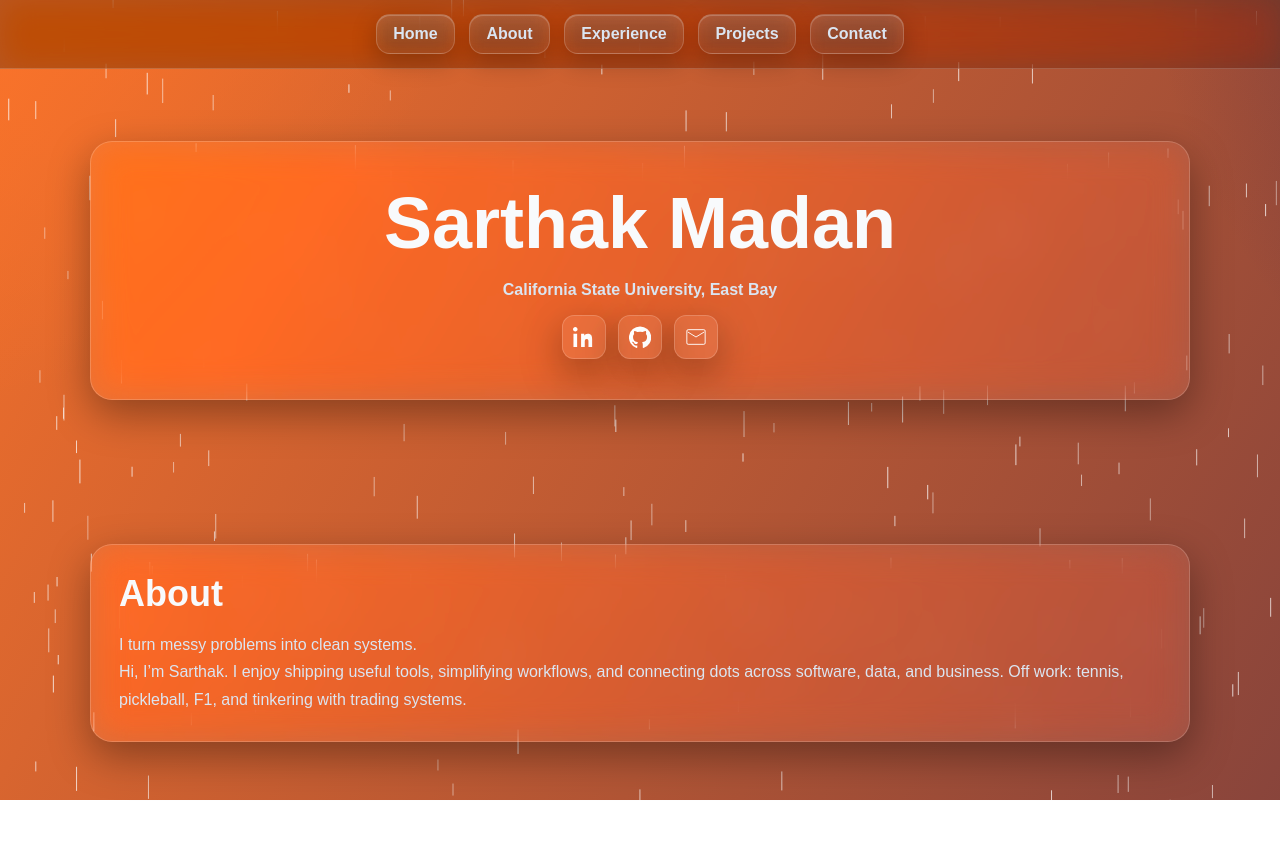
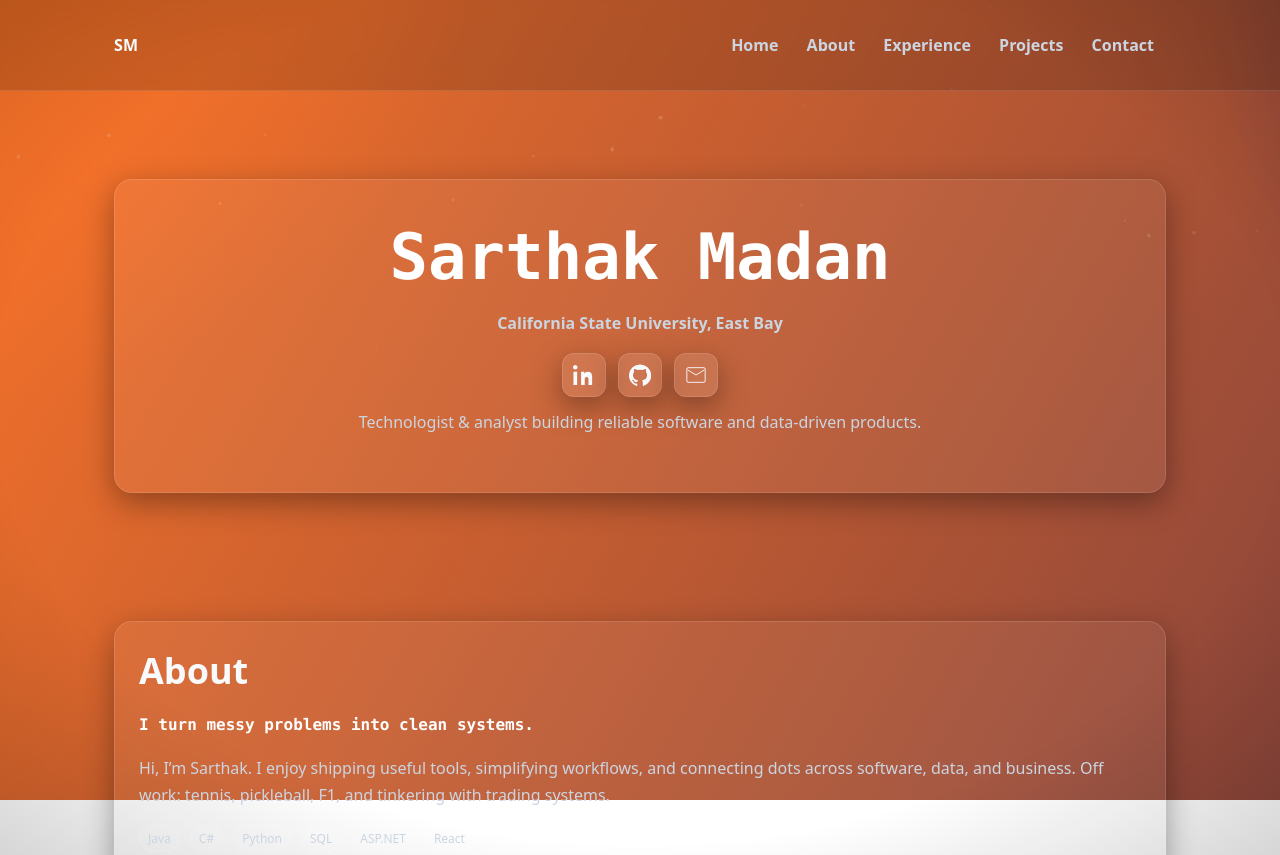
Before and after one commit to SarthakMadan6/sarthakmadan6.github.io, a plain HTML site: page index.html in a window 1280 px wide. Shown: the top 855 px of the page. Drawn offline with Linux system fonts and the light colour scheme.

Commit message:
Update index.html

```diff
--- a/index.html
+++ b/index.html
@@ -4,127 +4,143 @@
   <meta charset="utf-8" />
   <meta name="viewport" content="width=device-width, initial-scale=1" />
   <title>Sarthak Madan — Portfolio</title>
-  <meta name="description" content="Interactive one-page portfolio of Sarthak Madan — software & data-driven builder." />
-  <link rel="canonical" href="https://sarthakmadan.space/" />
-  <meta name="theme-color" content="#FF7529" />
-  <meta property="og:title" content="Sarthak Madan — Portfolio" />
-  <meta property="og:description" content="Interactive one-page portfolio with projects, experience, and contact." />
-  <meta property="og:url" content="https://sarthakmadan.space/" />
-  <meta name="twitter:card" content="summary" />
-
+  <meta name="description" content="Interactive one‑page portfolio of Sarthak Madan" />
   <style>
+    /* ====== Theme & Reset ====== */
     :root{
-      --bg1:#FF7529;       /* given orange */
-      --bg2:#291D4A;       /* given deep violet */
+      --bg1:#FF7529;           /* orange */
+      --bg2:#291D4A;           /* deep violet */
       --text:#f8fafc;
-      --muted:#dbe5f1;
-      --card:rgba(255,255,255,.08);
-      --card-border:rgba(255,255,255,.18);
-      --shadow:0 14px 40px rgba(0,0,0,.35);
+      --muted:#cbd5e1;
+      --card: rgba(255,255,255,.06);
+      --card-border: rgba(255,255,255,.12);
+      --accent:#FFD29E;        /* warm accent derived from bg1 */
+      --accent2:#B7A3FF;       /* cool accent derived from bg2 */
+      --shadow:0 10px 30px rgba(0,0,0,.35);
       --max:1100px;
     }
-    *{box-sizing:border-box;margin:0;padding:0}
+    *{box-sizing:border-box}
     html,body{height:100%}
-    body{font-family:Arial, Helvetica, sans-serif;color:var(--text);overflow-x:hidden}
+    body{margin:0;font-family:ui-sans-serif, system-ui, -apple-system,"Segoe UI", Roboto, Helvetica, Arial; color:var(--text); overflow-x:hidden}
+    a{color:inherit}
 
-    /* ===== Animated flowing background (FF7529 + 291D4A) ===== */
-    .bg{position:fixed; inset:0; z-index:-2;
-      background:
-        radial-gradient(35% 45% at 20% 20%, color-mix(in oklab, var(--bg1) 90%, #fff 0%) 0%, transparent 70%),
-        radial-gradient(45% 60% at 80% 30%, color-mix(in oklab, var(--bg2) 90%, #000 0%) 0%, transparent 75%),
-        linear-gradient(120deg, var(--bg1), var(--bg2));
-      background-size: 220% 220%, 220% 220%, 200% 200%;
-      animation: flowA 18s ease-in-out infinite alternate, flowB 22s ease-in-out infinite alternate, hue 60s linear infinite;
-      filter: saturate(1.06) contrast(1.02);
+    /* ====== Animated flowing gradient background ====== */
+    .bg{
+      position:fixed; inset:0; z-index:-2;
+      background: radial-gradient(35% 45% at 20% 20%, color-mix(in oklab, var(--bg1) 80%, #fff 0%) 0%, transparent 70%),
+                  radial-gradient(40% 55% at 80% 30%, color-mix(in oklab, var(--bg2) 85%, #000 0%) 0%, transparent 75%),
+                  linear-gradient(120deg, var(--bg1), var(--bg2));
+      background-size: 200% 200%, 200% 200%, 200% 200%;
+      animation: flowA 22s ease-in-out infinite alternate, flowB 28s ease-in-out infinite alternate, flowC 36s linear infinite;
+      filter: saturate(1.05) contrast(1.02);
     }
-    @keyframes flowA{from{background-position:0% 30%,50% 50%,0% 0%}to{background-position:100% 70%,50% 50%,100% 100%}}
-    @keyframes flowB{from{background-position:50% 50%,0% 70%,0% 0%}to{background-position:50% 50%,100% 30%,100% 100%}}
-    @keyframes hue{from{filter:hue-rotate(0deg)}to{filter:hue-rotate(1deg)}}
+    @keyframes flowA{ from{background-position: 0% 30%, 50% 50%, 0% 0%} to{background-position: 100% 70%, 50% 50%, 100% 100%} }
+    @keyframes flowB{ from{background-position: 50% 50%, 0% 70%, 0% 0%}  to{background-position: 50% 50%, 100% 30%, 100% 100%} }
+    @keyframes flowC{ from{filter:hue-rotate(0deg)} to{filter:hue-rotate(3deg)} }
 
-    /* ===== Fast, dense rain (canvas) ===== */
-    canvas#rain{position:fixed; inset:0; z-index:-1; pointer-events:none;}
+    /* Subtle vignette for depth */
+    .vignette{position:fixed; inset:-10vmax; pointer-events:none; z-index:-1;
+      background: radial-gradient(70% 70% at 50% 50%, transparent 60%, rgba(0,0,0,.25) 100%);
+    }
 
-    /* ===== Header / Nav (glass pills, no movement) ===== */
-    header{position:sticky; top:0; z-index:50; backdrop-filter: blur(16px) saturate(160%);
-      background: rgba(18,18,22,.28); border-bottom:1px solid var(--card-border)}
-    nav{display:flex; align-items:center; justify-content:center; gap:14px; padding:14px}
-    nav a{
-      display:inline-flex; align-items:center; justify-content:center; text-decoration:none; font-weight:800; color:var(--muted);
-      padding:10px 16px; border-radius:14px; border:1px solid var(--card-border);
-      background: linear-gradient(180deg, rgba(255,255,255,.16), rgba(255,255,255,.06));
-      box-shadow: 0 8px 24px rgba(0,0,0,.25), inset 0 1px 0 rgba(255,255,255,.2);
-      backdrop-filter: blur(10px); transition: color .15s ease;
-      white-space:nowrap;
-    }
-    nav a:hover{color:#fff}
+    /* ====== Rain droplets canvas (soothing) ====== */
+    canvas#rain{position:fixed; inset:0; z-index:-1; pointer-events:none; opacity:.25;}
 
-    .section{padding:72px 0; max-width:var(--max); margin:0 auto}
-    .card{background:var(--card); border:1px solid var(--card-border); border-radius:22px; padding:28px; box-shadow: var(--shadow); backdrop-filter: blur(18px) saturate(140%)}
-    h1{font-size: clamp(36px, 7vw, 72px); margin-bottom:12px; text-align:center}
-    h2{font-size: clamp(24px, 4vw, 36px); margin-bottom:16px}
+    /* ====== Layout ====== */
+    .container{max-width:var(--max); margin:0 auto; padding:24px}
+    header{position:sticky; top:0; backdrop-filter: blur(10px); background:rgba(0,0,0,.15); border-bottom:1px solid var(--card-border); z-index:10}
+    nav{display:flex; align-items:center; justify-content:space-between; gap:16px}
+    .brand{font-weight:900; letter-spacing:.3px}
+    .navlinks a{display:inline-block; padding:10px 12px; text-decoration:none; color:var(--muted); font-weight:600}
+    .navlinks a:hover{color:#fff}
+    .btn{display:inline-flex; align-items:center; gap:10px; padding:10px 14px; border-radius:14px; border:1px solid var(--card-border); background:var(--card); box-shadow:var(--shadow); text-decoration:none}
+    .section{padding:64px 0}
+    .card{background:var(--card); border:1px solid var(--card-border); border-radius:18px; padding:24px; box-shadow:var(--shadow)}
+    h1{font-size:clamp(34px,6vw,64px); margin:0 0 8px}
+    h2{font-size:clamp(24px,4vw,36px); margin:0 0 16px}
     p{line-height:1.7; color:var(--muted)}
     .center{text-align:center}
+    .grid{display:grid; gap:16px; grid-template-columns: repeat(auto-fill, minmax(260px, 1fr))}
+
+    /* Icons row */
     .icons{display:flex; gap:12px; justify-content:center; margin-top:12px}
-    .iconbtn{display:inline-flex; align-items:center; justify-content:center; width:44px; height:44px; border-radius:12px; border:1px solid var(--card-border);
-      background: var(--card); box-shadow: var(--shadow); color:#fff}
-    .iconbtn svg{width:22px; height:22px}
+    .iconbtn{display:inline-flex; align-items:center; justify-content:center; width:44px; height:44px; border-radius:12px; background:rgba(255,255,255,.1); border:1px solid var(--card-border); box-shadow:var(--shadow)}
+    .iconbtn:hover{transform:translateY(-2px)}
+    svg{width:22px; height:22px}
 
-    details{background:var(--card); border:1px solid var(--card-border); border-radius:16px; padding:16px; box-shadow: var(--shadow)}
+    /* Typewriter with binary flip */
+    .typer{font-family:ui-monospace, SFMono-Regular, Menlo, Monaco, Consolas, "Liberation Mono", monospace; color:#fff; font-weight:700}
+    .muted{color:var(--muted)}
+
+    /* Accordions for Experience/Projects */
+    details{background:var(--card); border:1px solid var(--card-border); border-radius:14px; padding:16px; box-shadow:var(--shadow)}
     details + details{margin-top:12px}
-    summary{cursor:pointer; list-style:none; display:flex; align-items:center; justify-content:space-between; gap:12px; font-weight:800}
+    summary{cursor:pointer; list-style:none; display:flex; align-items:center; justify-content:space-between; gap:12px; font-weight:700}
     summary::marker{display:none}
-    .tag{font-size:12px; padding:4px 8px; border-radius:999px; border:1px solid var(--card-border); background:rgba(255,255,255,.1); color:var(--muted)}
+    .tag{font-size:12px; padding:4px 8px; border-radius:999px; border:1px solid var(--card-border); background:rgba(255,255,255,.06); color:var(--muted)}
+
+    footer{border-top:1px solid var(--card-border); padding:32px 0; text-align:center; color:var(--muted)}
+    .chips{display:flex; gap:10px; flex-wrap:wrap}
 
     html{scroll-behavior:smooth}
   </style>
 </head>
 <body>
+  <!-- Animated background & rain layer -->
   <div class="bg" aria-hidden="true"></div>
+  <div class="vignette" aria-hidden="true"></div>
   <canvas id="rain"></canvas>
 
+  <!-- ====== Header / Nav (anchors scroll down the single page) ====== -->
   <header>
-    <nav>
-      <a class="nav-typer" href="#home" data-text="Home">Home</a>
-      <a class="nav-typer" href="#about" data-text="About">About</a>
-      <a class="nav-typer" href="#experience" data-text="Experience">Experience</a>
-      <a class="nav-typer" href="#projects" data-text="Projects">Projects</a>
-      <a class="nav-typer" href="#contact" data-text="Contact">Contact</a>
-    </nav>
+    <div class="container">
+      <nav>
+        <div class="brand">SM</div>
+        <div class="navlinks">
+          <a href="#home">Home</a>
+          <a href="#about">About</a>
+          <a href="#experience">Experience</a>
+          <a href="#projects">Projects</a>
+          <a href="#contact">Contact</a>
+        </div>
+      </nav>
+    </div>
   </header>
 
-  <main>
-    <!-- ===== HOME ===== -->
+  <main class="container">
+    <!-- ====== HOME / HERO ====== -->
     <section id="home" class="section center">
       <div class="card" style="padding:40px">
         <h1 class="typer" data-text="Sarthak Madan">Sarthak Madan</h1>
         <p><strong>California State University, East Bay</strong></p>
-        <div class="icons" aria-label="social links">
-          <!-- LinkedIn -->
-          <a class="iconbtn" href="https://www.linkedin.com/in/madansarthak" target="_blank" rel="noreferrer" aria-label="LinkedIn">
+        <div class="icons">
+          <a class="iconbtn" href="https://www.linkedin.com/in/madansarthak" target="_blank" aria-label="LinkedIn" rel="noreferrer">
             <svg viewBox="0 0 24 24" fill="none" xmlns="http://www.w3.org/2000/svg"><path d="M4.98 3.5C4.98 4.88 3.86 6 2.5 6S0 4.88 0 3.5 1.12 1 2.5 1s2.48 1.12 2.48 2.5ZM.5 8.5h4V23h-4V8.5ZM8.5 8.5h3.82v1.98h.05c.53-1 1.82-2.05 3.75-2.05 4.01 0 4.75 2.64 4.75 6.08V23h-4v-5.65c0-1.35-.02-3.08-1.88-3.08-1.88 0-2.17 1.47-2.17 2.98V23h-4V8.5Z" fill="currentColor"/></svg>
           </a>
-          <!-- GitHub -->
-          <a class="iconbtn" href="https://github.com/SarthakMadan6" target="_blank" rel="noreferrer" aria-label="GitHub">
+          <a class="iconbtn" href="https://github.com/SarthakMadan6" target="_blank" aria-label="GitHub" rel="noreferrer">
             <svg viewBox="0 0 24 24" fill="none" xmlns="http://www.w3.org/2000/svg"><path d="M12 .5a12 12 0 0 0-3.79 23.4c.6.11.82-.26.82-.58v-2.02c-3.34.73-4.04-1.61-4.04-1.61-.55-1.4-1.34-1.77-1.34-1.77-1.1-.76.08-.74.08-.74 1.22.09 1.86 1.26 1.86 1.26 1.08 1.86 2.84 1.32 3.53 1.01.11-.78.42-1.32.76-1.62-2.67-.3-5.48-1.34-5.48-5.97 0-1.32.47-2.4 1.24-3.24-.12-.3-.54-1.52.12-3.17 0 0 1.01-.32 3.3 1.23a11.5 11.5 0 0 1 6 0c2.29-1.55 3.3-1.23 3.3-1.23.66 1.65.24 2.87.12 3.17.77.84 1.24 1.92 1.24 3.24 0 4.64-2.81 5.66-5.49 5.96.43.37.81 1.1.81 2.23v3.3c0 .32.22.7.83.58A12 12 0 0 0 12 .5Z" fill="currentColor"/></svg>
           </a>
-          <!-- Gmail -->
           <a class="iconbtn" href="mailto:sarthakmadan6@gmail.com" aria-label="Gmail">
             <svg viewBox="0 0 24 24" fill="none" xmlns="http://www.w3.org/2000/svg"><path d="M22 5.5v13a1.5 1.5 0 0 1-1.5 1.5H3.5A1.5 1.5 0 0 1 2 18.5v-13A1.5 1.5 0 0 1 3.5 4h17A1.5 1.5 0 0 1 22 5.5Z" stroke="currentColor"/><path d="M3 6.5 12 12l9-5.5" stroke="currentColor"/></svg>
           </a>
         </div>
+        <p class="muted" style="margin-top:12px">Technologist & analyst building reliable software and data‑driven products.</p>
       </div>
     </section>
 
-    <!-- ===== ABOUT ===== -->
+    <!-- ====== ABOUT ====== -->
     <section id="about" class="section">
       <div class="card">
         <h2>About</h2>
         <p class="typer" data-text="I turn messy problems into clean systems."></p>
         <p>Hi, I’m Sarthak. I enjoy shipping useful tools, simplifying workflows, and connecting dots across software, data, and business. Off work: tennis, pickleball, F1, and tinkering with trading systems.</p>
+        <div class="chips">
+          <span class="tag">Java</span><span class="tag">C#</span><span class="tag">Python</span><span class="tag">SQL</span><span class="tag">ASP.NET</span><span class="tag">React</span>
+        </div>
       </div>
     </section>
 
-    <!-- ===== EXPERIENCE (Accordion) ===== -->
+    <!-- ====== EXPERIENCE (Accordion) ====== -->
     <section id="experience" class="section">
       <h2>Experience</h2>
       <details>
@@ -132,11 +148,11 @@
           <span><strong>IT Systems Analyst — Polyplex USA LLC</strong> · 2024–2025</span>
           <span class="tag">C# / ASP.NET / SQL</span>
         </summary>
-        <div style="margin-top:12px">
+        <div style="margin-top:12px" class="muted">
           <ul>
-            <li>Built and deployed a full-stack visitor management system across the facility.</li>
-            <li>Refactored ERP modules into modular components to improve resilience.</li>
-            <li>Automated infrastructure workflows and backups.</li>
+            <li>Built and deployed a full‑stack visitor management system that modernized facility operations and compliance.</li>
+            <li>Refactored ERP modules into scalable, modular components that strengthened system resilience and adaptability.</li>
+            <li>Automated infrastructure workflows that eliminated manual overhead and accelerated deployment cycles.</li>
           </ul>
         </div>
       </details>
@@ -145,10 +161,11 @@
           <span><strong>Software Engineer Intern — Persistent Systems Inc.</strong> · 2024</span>
           <span class="tag">C++ / Microservices</span>
         </summary>
-        <div style="margin-top:12px">
+        <div style="margin-top:12px" class="muted">
           <ul>
             <li>Streamlined imaging systems via automation; reduced manual interventions.</li>
-            <li>Re-architected dependencies into microservices for efficient deployments.</li>
+            <li>Re‑architected dependencies into microservices to improve deployment efficiency.</li>
+            <li>Optimized configurations to accelerate data throughput.</li>
           </ul>
         </div>
       </details>
@@ -157,10 +174,11 @@
           <span><strong>Java Developer — Helix Tech IT</strong> · 2024</span>
           <span class="tag">Spring Boot / DB Design</span>
         </summary>
-        <div style="margin-top:12px">
+        <div style="margin-top:12px" class="muted">
           <ul>
-            <li>Engineered a ticketing system that automated workflows and accelerated resolution.</li>
-            <li>Built distributed microservices and refined schemas to improve latency.</li>
+            <li>Engineered a ticketing system that automated workflows and elevated resolution speed.</li>
+            <li>Built distributed microservices; refined schemas to improve latency and integrity.</li>
+            <li>Improved maintainability via rigorous code reviews and concurrency tuning.</li>
           </ul>
         </div>
       </details>
@@ -169,7 +187,7 @@
           <span><strong>Software Engineer Intern — Nile Automotive</strong> · 2022</span>
           <span class="tag">Python / ERP</span>
         </summary>
-        <div style="margin-top:12px">
+        <div style="margin-top:12px" class="muted">
           <ul>
             <li>Implemented ERP features for production tracking and supply chain visibility.</li>
             <li>Automated resource allocation; minimized machine downtime.</li>
@@ -178,7 +196,7 @@
       </details>
     </section>
 
-    <!-- ===== PROJECTS (Accordion) ===== -->
+    <!-- ====== PROJECTS (Accordion) ====== -->
     <section id="projects" class="section">
       <h2>Projects</h2>
       <details>
@@ -186,8 +204,8 @@
           <span><strong>Visitor Management System</strong></span>
           <span class="tag">C# · ASP.NET · SQL Server</span>
         </summary>
-        <div style="margin-top:12px">
-          <p>Facility-wide platform for check-ins, reporting, audits; role-based access and exportable reports.</p>
+        <div style="margin-top:12px" class="muted">
+          <p>Facility‑wide platform for check‑ins, reporting, audits; role‑based access and exportable reports.</p>
         </div>
       </details>
       <details>
@@ -195,113 +213,73 @@
           <span><strong>Algo Trading Bot</strong></span>
           <span class="tag">Python · pandas</span>
         </summary>
-        <div style="margin-top:12px">
+        <div style="margin-top:12px" class="muted">
           <p>Strategy backtesting + live execution with risk controls and analytics dashboards.</p>
         </div>
       </details>
       <details>
         <summary>
-          <span><strong>AI Self-Driving Car (Sim)</strong></span>
+          <span><strong>AI Self‑Driving Car (Sim)</strong></span>
           <span class="tag">Python · RL</span>
         </summary>
-        <div style="margin-top:12px">
+        <div style="margin-top:12px" class="muted">
           <p>Path planning and control in simulation; experiments with reinforcement learning policies.</p>
         </div>
       </details>
     </section>
 
-    <!-- ===== CONTACT ===== -->
+    <!-- ====== CONTACT ====== -->
     <section id="contact" class="section center">
       <div class="card" style="padding:32px">
         <h2>Contact</h2>
         <p>Let’s build something useful. Reach me at <a href="mailto:sarthakmadan6@gmail.com">sarthakmadan6@gmail.com</a> or connect on <a href="https://www.linkedin.com/in/madansarthak" target="_blank" rel="noreferrer">LinkedIn</a>.</p>
         <div class="icons" style="margin-top:8px">
-          <!-- View resume -->
-          <a class="iconbtn" href="/resume.pdf" target="_blank" rel="noopener" aria-label="View Résumé">
-            <svg viewBox="0 0 24 24" fill="none" xmlns="http://www.w3.org/2000/svg"><path d="M6 2.5h8L18.5 7v14a1.5 1.5 0 0 1-1.5 1.5H6A1.5 1.5 0 0 1 4.5 21V4A1.5 1.5 0 0 1 6 2.5Z" stroke="currentColor"/><path d="M14 2.5V7h4.5" stroke="currentColor"/></svg>
-          </a>
-          <!-- Download resume -->
-          <a class="iconbtn" href="/resume.pdf" download aria-label="Download Résumé">
-            <svg viewBox="0 0 24 24" fill="none" xmlns="http://www.w3.org/2000/svg"><path d="M12 3v12" stroke="currentColor"/><path d="M8 11l4 4 4-4" stroke="currentColor"/><path d="M4 20h16" stroke="currentColor"/></svg>
-          </a>
+          <a class="btn" href="/resume.pdf" download>Download Résumé</a>
         </div>
       </div>
     </section>
   </main>
 
+  <footer>
+    © <span id="year"></span> Sarthak Madan • Built for GitHub Pages
+  </footer>
+
   <script>
-    /* ===== Fast dense rain (vertical streaks) ===== */
+    // Dynamic year
+    document.getElementById('year').textContent = new Date().getFullYear();
+
+    // ====== Soothing Rain Droplets on Canvas ======
     const rain = document.getElementById('rain');
     const ctx = rain.getContext('2d');
-    let drops=[], W, H, last=0;
-    function resize(){
-      W = rain.width = innerWidth; H = rain.height = innerHeight;
-      const N = Math.floor(W*H/4500); // density
-      drops = Array.from({length:N},()=>({
-        x: Math.random()*W,
-        y: Math.random()*H,
-        len: 8 + Math.random()*18,
-        v: 180 + Math.random()*320, // px/sec
-        a: .45 + Math.random()*.35
-      }));
-    }
-    function frame(ts){
-      const dt = ((ts - last) || 16) / 1000; last = ts;
-      ctx.clearRect(0,0,W,H); ctx.globalCompositeOperation='screen';
-      ctx.lineWidth = 1;
-      for(const d of drops){
-        d.y += d.v * dt; if(d.y > H+20) d.y = -d.len;
-        ctx.beginPath(); ctx.moveTo(d.x, d.y); ctx.lineTo(d.x, d.y + d.len);
-        ctx.strokeStyle = `rgba(255,255,255,${d.a})`; ctx.stroke();
-      }
+    let drops=[]; let W,H; let last=0;
+    function resize(){ W = rain.width = innerWidth; H = rain.height = innerHeight; drops = Array.from({length: Math.floor(W*H/9000)}, () => newDrop()); }
+    function newDrop(){ return {x: Math.random()*W, y: Math.random()*-H, r: Math.random()*1.8+0.4, v: Math.random()*1.2+0.3, a: Math.random()*0.4+0.3} }
+    function frame(ts){ const dt = (ts-last)||16; last=ts; ctx.clearRect(0,0,W,H); ctx.globalCompositeOperation='lighter';
+      for(const d of drops){ d.y += d.v*dt*0.06; ctx.beginPath(); ctx.arc(d.x,d.y,d.r,0,Math.PI*2); ctx.fillStyle=`rgba(255,255,255,${d.a})`; ctx.fill(); if(d.y>d.r+H) Object.assign(d,newDrop(),{y:-10}); }
       requestAnimationFrame(frame);
     }
     addEventListener('resize', resize); resize(); requestAnimationFrame(frame);
 
-    /* ===== Binary typewriter (guarantees single spacing) ===== */
+    // ====== Typewriter with fast 0/1 flip reveal ======
     function binaryType(el){
-      const target=(el.dataset.text||el.textContent).replace(/\s+/g,' ').trim();
-      const steps=18; const chars=target.split(''); let frame=0;
-      (function tick(){
-        let done=true, out='';
+      const target = el.dataset.text || el.textContent.trim();
+      const steps = 18; // number of flips per character
+      const chars = target.split('');
+      let frame = 0; let out = new Array(chars.length).fill('');
+      function tick(){
+        let done = true; let str = '';
         for(let i=0;i<chars.length;i++){
-          const revealAt=i*2;
-          if(frame<revealAt+steps){ done=false; out += (frame<revealAt?' ':(Math.random()>.5?'0':'1')); }
-          else out += chars[i];
+          const revealAt = i*2; // staggered reveal
+          if(frame < revealAt + steps){ done = false; str += (frame < revealAt ? ' ' : (Math.random() > 0.5 ? '0':'1')); }
+          else { str += chars[i]; out[i]=chars[i]; }
         }
-        el.textContent=out; frame++;
-        if(!done) requestAnimationFrame(tick); else el.textContent=target;
-      })();
+        el.textContent = str;
+        frame++;
+        if(!done) requestAnimationFrame(tick);
+      }
+      tick();
     }
     document.querySelectorAll('.typer').forEach(binaryType);
-
-    /* ===== 0/1 flip on nav hover, but keep width stable ===== */
-    (function navFlip(){
-      document.querySelectorAll('nav a').forEach(a=>{
-        const w = a.getBoundingClientRect().width;
-        a.style.width = Math.ceil(w)+"px";  // lock width so nothing shifts
-        const label = (a.dataset.text||a.textContent).trim();
-        a.addEventListener('mouseenter', ()=>{
-          if(a.__flipping) return; a.__flipping=true; const steps=12; let frame=0; const chars=label.split('');
-          (function run(){
-            let done=true, out='';
-            for(let i=0;i<chars.length;i++){
-              const revealAt=i*1.3;
-              if(frame<revealAt+steps){ done=false; out += (frame<revealAt?' ':(Math.random()>.5?'0':'1')); }
-              else out += chars[i];
-            }
-            a.textContent=out; frame++;
-            if(!done) requestAnimationFrame(run); else { a.textContent=label; a.__flipping=false; }
-          })();
-        });
-      });
-    })();
-
-    /* Optional: fallback redirect www -> apex (no regex) */
-    if(location.hostname.indexOf('www.')===0){
-      const apex = location.hostname.slice(4);
-      location.replace(`https://${apex}${location.pathname}${location.search}${location.hash}`);
-    }
   </script>
 </body>
 </html>
```
